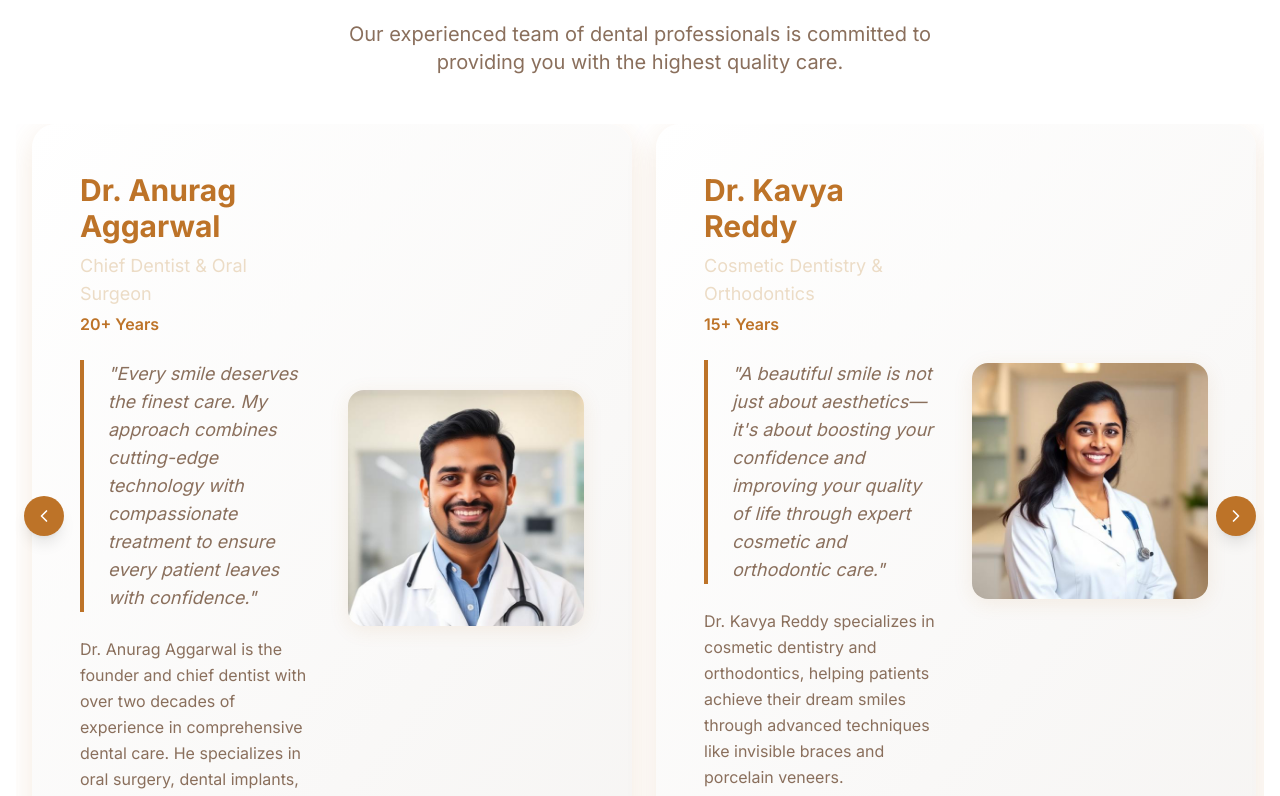
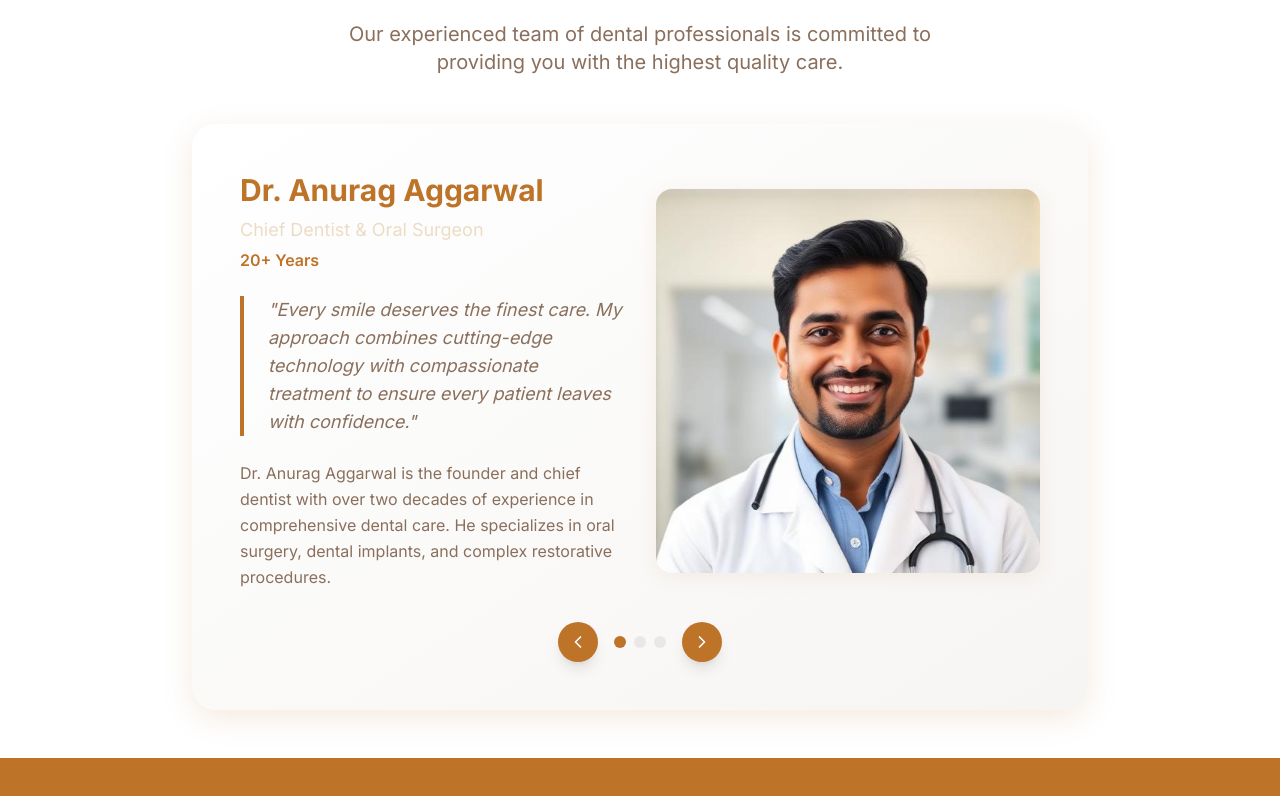
Before and after one commit to AarshKariya/doc-website-2, a React (Vite) app: page / in a window 1280 px wide. Shown: the part 1984-2780 px from the top of the page. Built offline with nearby package versions, Linux system fonts and the light colour scheme.

Commit message:
Update doctor section display
Set doctor section to display one doctor at a time and repositioned scroll arrows and indicator to the bottom.

```diff
--- a/src/pages/Index.tsx
+++ b/src/pages/Index.tsx
@@ -330,91 +330,75 @@ const Index = () => {
             </p>
           </div>
 
-          {/* Doctors Carousel */}
-          <div className="relative">
-            <div
-              id="doctors-scroll"
-              className="flex overflow-x-auto gap-6 pb-4 snap-x snap-mandatory scrollbar-hide px-4"
-              style={{
-                scrollbarWidth: 'none',
-                msOverflowStyle: 'none',
-                scrollBehavior: 'smooth',
-                WebkitOverflowScrolling: 'touch'
-              }}
-            >
-              <style>{`.scrollbar-hide::-webkit-scrollbar { display: none; }`}</style>
-              {doctors.map((doctor, index) => (
-                <div
-                  key={index}
-                  className="min-w-[90%] md:min-w-[600px] snap-center scroll-reveal"
-                >
+          <div className="relative max-w-4xl mx-auto scroll-reveal">
             <div className="bg-gradient-to-br from-background to-muted rounded-3xl p-8 lg:p-12 shadow-medical">
               <div className="grid lg:grid-cols-2 gap-8 items-center">
                 <div className="order-2 lg:order-1">
                   <div className="space-y-6">
                     <div>
                       <h3 className="text-2xl lg:text-3xl font-bold text-primary mb-2">
-                              {doctor.name}
+                        {doctors[currentDoctor].name}
                       </h3>
                       <p className="text-lg text-accent mb-1">
-                              {doctor.specialization}
+                        {doctors[currentDoctor].specialization}
                       </p>
                       <p className="text-primary font-semibold">
-                              {doctor.experience}
+                        {doctors[currentDoctor].experience}
                       </p>
                     </div>
 
                     <blockquote className="text-lg italic text-muted-foreground border-l-4 border-primary pl-6">
-                            "{doctor.quote}"
+                      "{doctors[currentDoctor].quote}"
                     </blockquote>
 
                     <p className="text-muted-foreground leading-relaxed">
-                            {doctor.description}
+                      {doctors[currentDoctor].description}
                     </p>
                   </div>
                 </div>
 
                 <div className="order-1 lg:order-2 relative">
                   <img
-                          src={doctor.image}
-                          alt={doctor.name}
+                    src={doctors[currentDoctor].image}
+                    alt={doctors[currentDoctor].name}
                     className="w-full max-w-sm mx-auto rounded-2xl shadow-soft hover-lift transition-all duration-500"
                     loading="eager"
                     decoding="async"
                   />
                 </div>
               </div>
-                  </div>
-                </div>
-              ))}
-            </div>
 
-            {/* Navigation Controls */}
+              {/* Navigation Controls at Bottom */}
+              <div className="flex items-center justify-center mt-8 space-x-4">
                 <button
-              onClick={() => {
-                const container = document.getElementById('doctors-scroll');
-                if (container) {
-                  container.scrollBy({ left: -600, behavior: 'smooth' });
-                }
-              }}
-              className="absolute left-2 top-1/2 -translate-y-1/2 w-10 h-10 rounded-full bg-primary text-primary-foreground shadow-lg hover:bg-primary-dark transition-all duration-200 flex items-center justify-center hover:scale-110 z-10"
+                  onClick={prevDoctor}
+                  className="w-10 h-10 rounded-full bg-primary text-primary-foreground shadow-lg hover:bg-primary-dark transition-all duration-200 flex items-center justify-center hover:scale-110"
                   aria-label="Previous doctor"
                 >
                   <ChevronLeft className="w-5 h-5" />
                 </button>
 
+                <div className="flex space-x-2">
+                  {doctors.map((_, index) => (
                     <button
-              onClick={() => {
-                const container = document.getElementById('doctors-scroll');
-                if (container) {
-                  container.scrollBy({ left: 600, behavior: 'smooth' });
-                }
-              }}
-              className="absolute right-2 top-1/2 -translate-y-1/2 w-10 h-10 rounded-full bg-primary text-primary-foreground shadow-lg hover:bg-primary-dark transition-all duration-200 flex items-center justify-center hover:scale-110 z-10"
+                      key={index}
+                      onClick={() => setCurrentDoctor(index)}
+                      className={`w-3 h-3 rounded-full transition-colors ${
+                        currentDoctor === index ? 'bg-primary' : 'bg-border'
+                      }`}
+                    />
+                  ))}
+                </div>
+
+                <button
+                  onClick={nextDoctor}
+                  className="w-10 h-10 rounded-full bg-primary text-primary-foreground shadow-lg hover:bg-primary-dark transition-all duration-200 flex items-center justify-center hover:scale-110"
                   aria-label="Next doctor"
                 >
                   <ChevronRight className="w-5 h-5" />
                 </button>
+              </div>
+            </div>
           </div>
         </div>
       </section>
```
Lines whose indentation alone changed are shown as unchanged.
